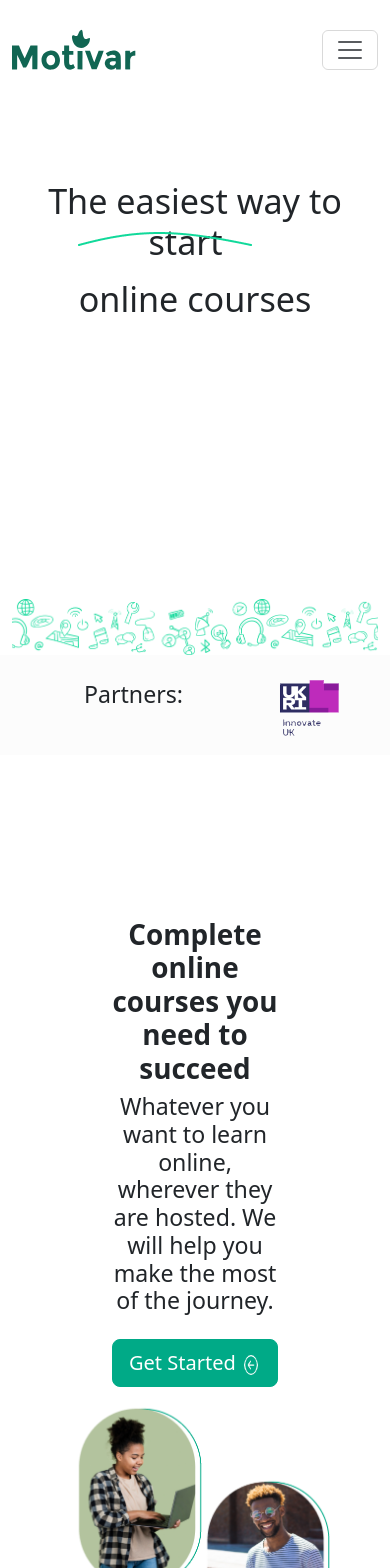
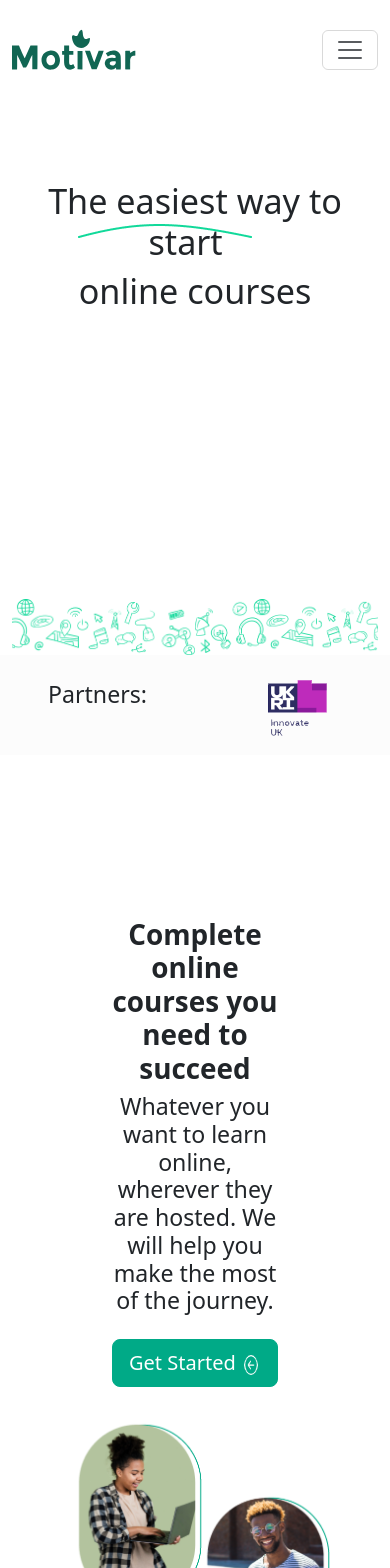
Before and after one commit to Motivar-tech/Frontend, a React (Create React App) app: page / in a window 390 px wide. Shown: the top 1568 px of the page. Built offline with nearby package versions, Linux system fonts and the light colour scheme.

Commit message:
Add files via upload

```diff
--- a/src/pages/Home.js
+++ b/src/pages/Home.js
@@ -49,8 +49,8 @@ export default function AppHome() {
                    <Col className="offset-md-2 col-md-8">
                        <div>
 
-                        <p className="lead display-4 fw-medium "><br /><br />
-                            The easiest way to <TypeAnimation
+                        <p className="h1 lead display-4 fw-medium "><br /><br />
+                            The easiest way to <span><TypeAnimation
                                 sequence={[
                                 "find",
                                 1000,
@@ -61,12 +61,12 @@ export default function AppHome() {
                                 ]}
                                 speed={50}
                                 repeat={Infinity}
-                            />
+                            />  </span>
                             </p>
                             <p className="lead display-4 fw-medium">
                                 online courses
                             </p>
-                            <Image className="curve" fluid src={Curve} alt="highlight"/>
+                            <Image className="curve img-fluid" src={Curve} alt="highlight"/>
                        </div>
 
                     </Col>
@@ -85,7 +85,7 @@ export default function AppHome() {
         {/* Partner start */}
             <Container fluid>
                 <Row className="partners align-content-center">
-                    <Col className="my-3 ms-5">
+                    <Col className="my-3">
                         <h3 className="">Partners:</h3>
                     </Col>
                     <Col>
@@ -105,9 +105,9 @@ export default function AppHome() {
                             <p class="h3 px-5 text-md-start fw-light">Whatever you want to learn online, wherever they are hosted. We
                             will help you make the most of the journey.
                             </p>
-                            <div className="px-5 pt-3 d-md-flex" >
+                            <div className="px-5 py-3 d-md-flex" >
                                 <Link to="/coming-soon">
-                                    <Button className="btn btn-lg btn-secondary text-white pt-2">Get Started <BsArrowLeftCircle className="spin"/></Button>
+                                    <Button className="btn btn-lg btn-secondary text-white">Get Started <BsArrowLeftCircle className="spin"/></Button>
                                 </Link>
 
                             </div>
@@ -138,7 +138,7 @@ export default function AppHome() {
                         </p>
                         <div className="px-5 py-4 d-md-flex" >
                             <Link to="/coming-soon">
-                                <Button className="btn btn-lg btn-secondary text-white pt-2 spin">Sponsor a learner <BsArrowLeftCircle/></Button>
+                                <Button className="btn btn-lg btn-secondary text-white spin">Sponsor a learner <BsArrowLeftCircle/></Button>
                             </Link>
                         </div>
                     </Col>
@@ -198,13 +198,13 @@ export default function AppHome() {
                     <Col className="col-sm-12 col-md-6 offset-md-3 bg-light" >
                         <Row className="p-2 shadow-sm text-white rounded">
                             <Carousel>
-                                <Carousel.Item className="p-3 d-md-flex">
-                                    <div className="col-md-4 col-sm-12 text-md-start">
+                                <Carousel.Item className="p-3 d-md-flex text-center">
+                                    <div className="col-md-4 col-sm-12">
                                         <div class="caption">Yemi, 19</div>
-                                        <Image fluid src={Test} alt="testimonial" style={{float: 'left'}}/>
+                                        <Image fluid src={Test} alt="testimonial" />
                                     </div>
-                                    <div className="col-md-8 col-sm-12 mt-3 ">
-                                        <div className="text-black text-start">
+                                    <div className="col-md-8 col-sm-12 text-md-start mt-3 ">
+                                        <div className="text-black d-sm-block">
                                            <p>
                                                 "Choosing a course to learn was almost overwhelming,
                                                 so many options to choose from, Motivar helped make the process seamless.
```
